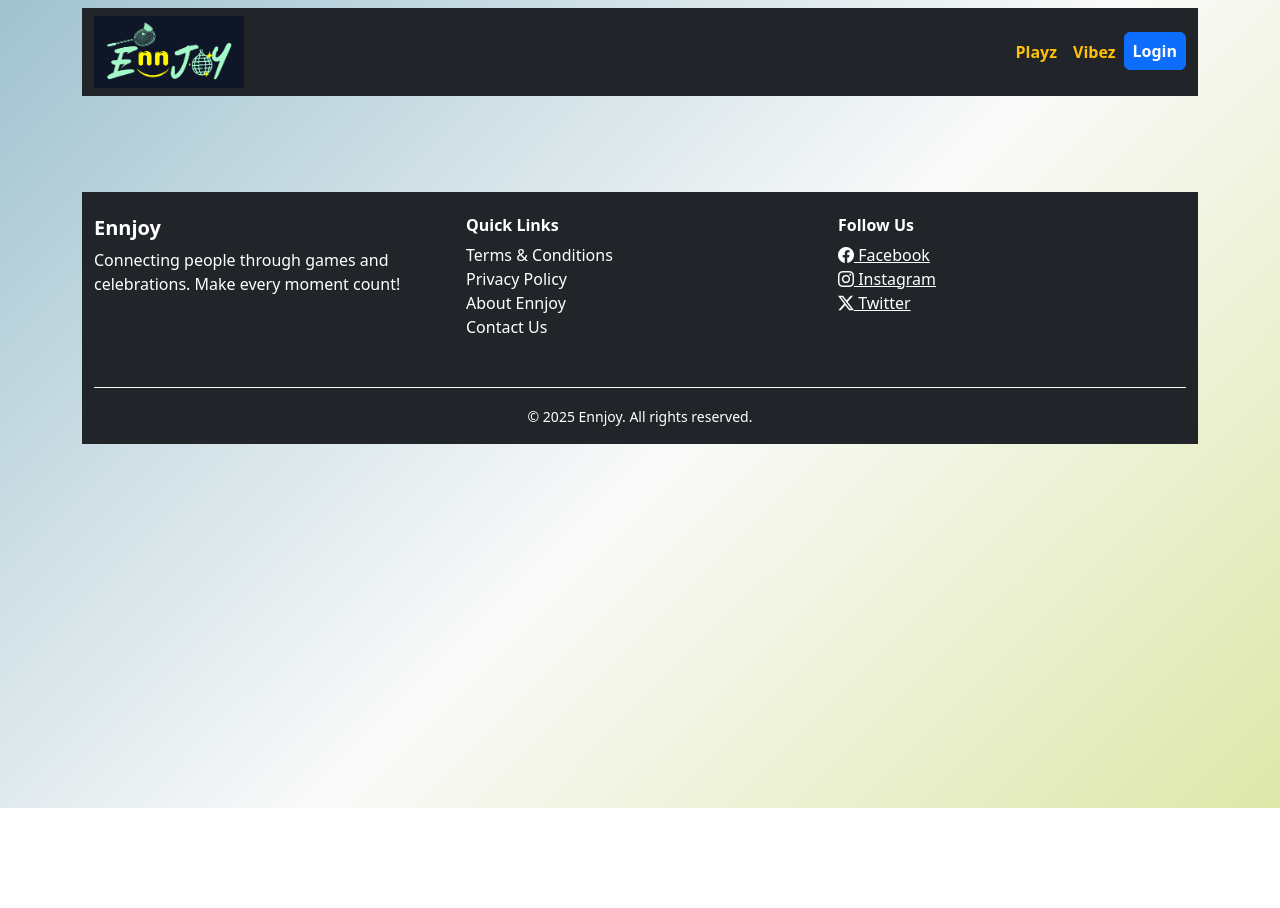
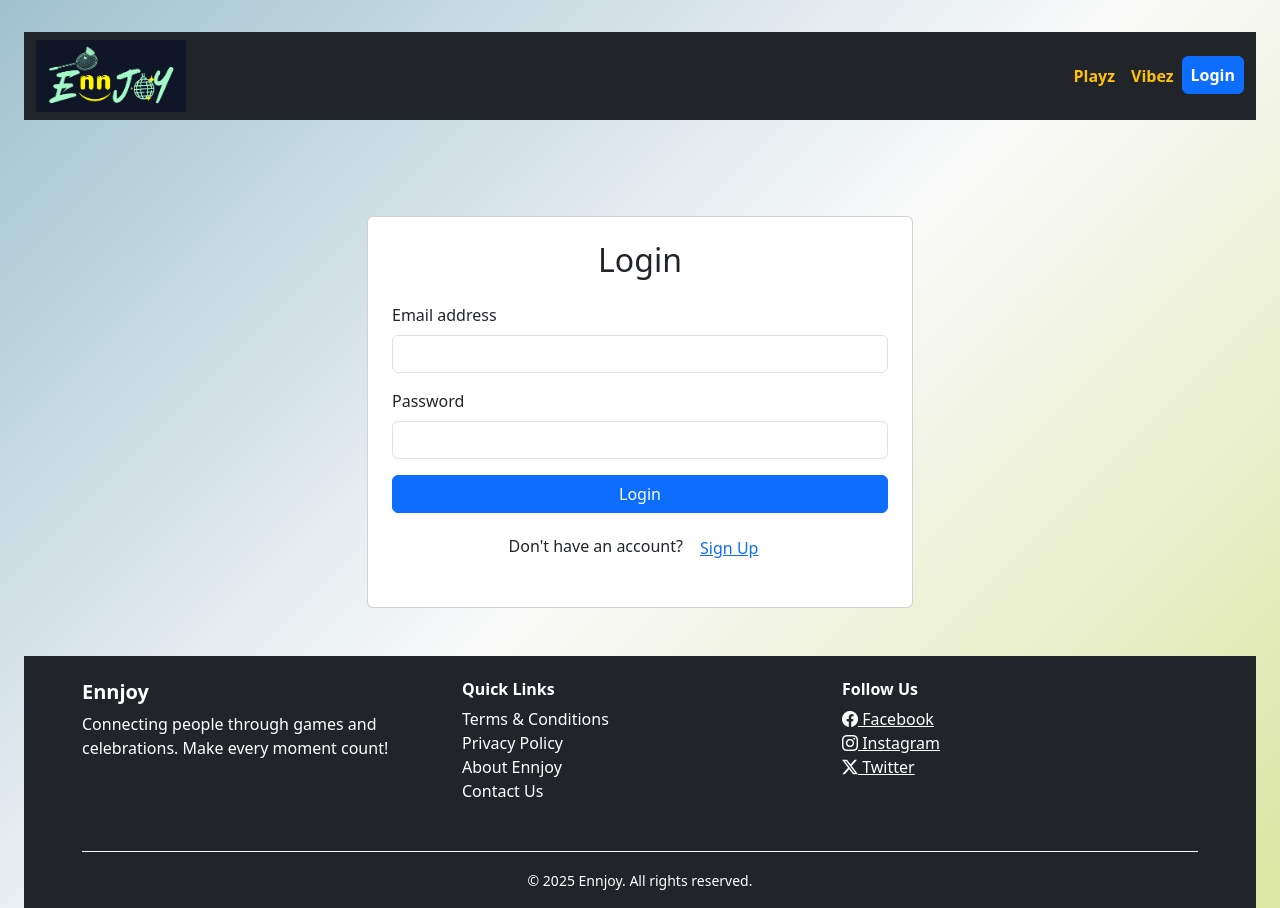
Before and after one commit to AtulDeepYadav/ennjoy, a React (Vite) app: page / in a window 1280 px wide. Both pictures are taken after a click on the button "Login". Before the commit the page ends 808 px from the top, so only its background shows below. Built offline with nearby package versions, Linux system fonts and the light colour scheme.

Commit message:
login setup

```diff
--- a/package.json
+++ b/package.json
@@ -14,8 +14,10 @@
     "@popperjs/core": "^2.11.8",
     "bootstrap": "^5.3.5",
     "bootstrap-icons": "^1.11.3",
+    "firebase": "^11.6.0",
     "react": "^19.0.0",
-    "react-dom": "^19.0.0"
+    "react-dom": "^19.0.0",
+    "react-router-dom": "^7.5.1"
   },
   "devDependencies": {
     "@eslint/js": "^9.22.0",
--- a/src/App.jsx
+++ b/src/App.jsx
@@ -5,6 +5,7 @@ import Body from './Body.jsx';
 import Playz from './Playz.jsx';
 import Vibez from './Vibez.jsx';
 import Footer from './Footer.jsx';
+import Login from './Login.jsx';
 
 function App() {
   const [activePage, setActivePage] = useState('home');
@@ -16,7 +17,7 @@ function App() {
       case 'vibez':
         return <Vibez />;
       case 'login':
-          return <login />;
+        return <Login />;
       case 'home':
       default:
         return <Body />;
@@ -24,13 +25,15 @@ function App() {
   };
 
   return (
-    <div className=".d-flex flex-column justify-content-center align-items-center container mt-2">
+    <div className="d-flex flex-column justify-content-center align-items-center container-fluid mt-3">
+      <div className="flex-column justify-content-center align-items-center container-fluid mt-3">
         <Header onNavClick={setActivePage} />
         <br /><br />
         {renderContent()}
         <br /><br />
         <Footer />
       </div>
+    </div>
   );
 }
 
--- a/src/Header.jsx
+++ b/src/Header.jsx
@@ -4,9 +4,17 @@ import 'bootstrap/dist/js/bootstrap.bundle.min.js';
 function Header({ onNavClick }) {
   return (
     <div className="bg-dark">
-      <nav className="navbar navbar-expand-lg navbar-dark bg-dark">
+      <nav className="navbar navbar-expand-lg navbar-dark">
         <div className="container-fluid">
-          <a href=""><img src="src/img/ennjoy.png" alt="This is ennjoy" className="img-fluid" height={300} width={150} /></a>
+          <a href="/">
+            <img
+              src="src/img/ennjoy.png"
+              alt="Ennjoy logo"
+              className="img-fluid"
+              height={300}
+              width={150}
+            />
+          </a>
 
           <button className="navbar-toggler" type="button" data-bs-toggle="collapse" data-bs-target="#navbarNav">
             <span className="navbar-toggler-icon"></span>
--- /dev/null
+++ b/src/Login.jsx
@@ -0,0 +1,140 @@
+import React, { useState } from 'react';
+import { auth } from './firebaseConfig';
+import {
+  signInWithEmailAndPassword,
+  createUserWithEmailAndPassword,
+} from 'firebase/auth';
+import { useNavigate } from 'react-router-dom';
+import 'bootstrap/dist/css/bootstrap.min.css';
+
+function Login() {
+  const [isSignUp, setIsSignUp] = useState(false);
+  const [email, setEmail] = useState('');
+  const [password, setPassword] = useState('');
+  const [confirmPassword, setConfirmPassword] = useState('');
+  const [error, setError] = useState('');
+  const navigate = useNavigate();
+
+  const handleToggleSignUp = () => {
+    setIsSignUp(!isSignUp);
+    setError(''); // Clear any previous errors when toggling
+  };
+
+  const handleLogin = async (e) => {
+    e.preventDefault();
+    setError('');
+    try {
+      await signInWithEmailAndPassword(auth, email, password);
+      console.log('User logged in successfully!');
+      navigate('/');
+    } catch (error) {
+      console.error('Error logging in:', error.message);
+      setError(error.message);
+    }
+  };
+
+  const handleSignUp = async (e) => {
+    e.preventDefault();
+    setError('');
+    if (password !== confirmPassword) {
+      setError('Passwords do not match.');
+      return;
+    }
+    try {
+      await createUserWithEmailAndPassword(auth, email, password);
+      console.log('User signed up successfully!');
+      navigate('/'); // Optionally redirect after successful signup
+    } catch (error) {
+      console.error('Error signing up:', error.message);
+      setError(error.message);
+    }
+  };
+
+  return (
+    <div className="container mt-5">
+      <div className="row justify-content-center">
+        <div className="col-md-6">
+          <div className="card p-4">
+            <h2 className="text-center mb-4">
+              {isSignUp ? 'Sign Up' : 'Login'}
+            </h2>
+            {error && <div className="alert alert-danger">{error}</div>}
+            <form onSubmit={isSignUp ? handleSignUp : handleLogin}>
+              <div className="mb-3">
+                <label htmlFor="email" className="form-label">
+                  Email address
+                </label>
+                <input
+                  type="email"
+                  className="form-control"
+                  id="email"
+                  value={email}
+                  onChange={(e) => setEmail(e.target.value)}
+                  required
+                />
+              </div>
+              <div className="mb-3">
+                <label htmlFor="password" className="form-label">
+                  Password
+                </label>
+                <input
+                  type="password"
+                  className="form-control"
+                  id="password"
+                  value={password}
+                  onChange={(e) => setPassword(e.target.value)}
+                  required
+                />
+              </div>
+              {isSignUp && (
+                <div className="mb-3">
+                  <label htmlFor="confirmPassword" className="form-label">
+                    Confirm Password
+                  </label>
+                  <input
+                    type="password"
+                    className="form-control"
+                    id="confirmPassword"
+                    value={confirmPassword}
+                    onChange={(e) => setConfirmPassword(e.target.value)}
+                    required
+                  />
+                </div>
+              )}
+              <button type="submit" className="btn btn-primary w-100">
+                {isSignUp ? 'Sign Up' : 'Login'}
+              </button>
+            </form>
+            <p className="mt-3 text-center">
+              {isSignUp ? (
+                <>
+                  Already have an account?{' '}
+                  <button
+                    type="button"
+                    className="btn btn-link"
+                    onClick={handleToggleSignUp}
+                  >
+                    Login
+                  </button>
+                </>
+              ) : (
+                <>
+                  Don't have an account?{' '}
+                  <button
+                    type="button"
+                    className="btn btn-link"
+                    onClick={handleToggleSignUp}
+                  >
+                    Sign Up
+                  </button>
+                </>
+              )}
+            </p>
+          </div>
+        </div>
+      </div>
+    </div>
+  );
+}
+
+export default Login;
--- /dev/null
+++ b/src/firebaseConfig.js
@@ -0,0 +1,18 @@
+// Import the functions you need from the SDKs you need
+import { initializeApp } from 'firebase/app';
+import { getAuth } from 'firebase/auth';
+
+// Your web app's Firebase configuration
+const firebaseConfig = {
+  apiKey: 'AIzaSyC9umHMA2XnimK_f0_8FEAa-EEK88mA2HM',
+  authDomain: 'ennjoy-5ad0b.firebaseapp.com',
+  projectId: 'ennjoy-5ad0b',
+  appId: '1:393310568495:web:4839cd607c7eca105706da',
+};
+
+// Initialize Firebase
+const app = initializeApp(firebaseConfig);
+
+// Export the auth instance
+const auth = getAuth(app);
+export { auth };
```
Also changed, not shown: src/main.jsx (+6 -8 lines), 1 other file (tests, documents, lock files or other folders). Lines whose indentation alone changed are shown as unchanged.
